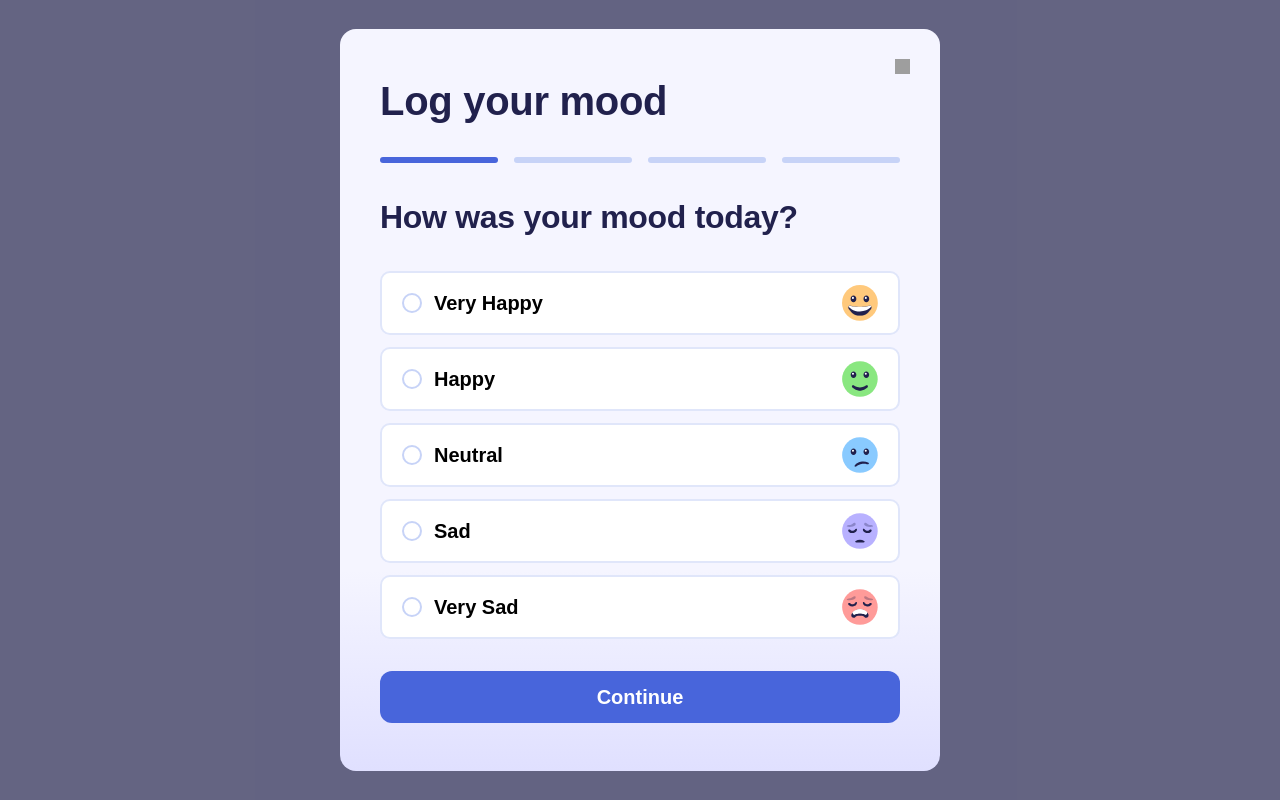
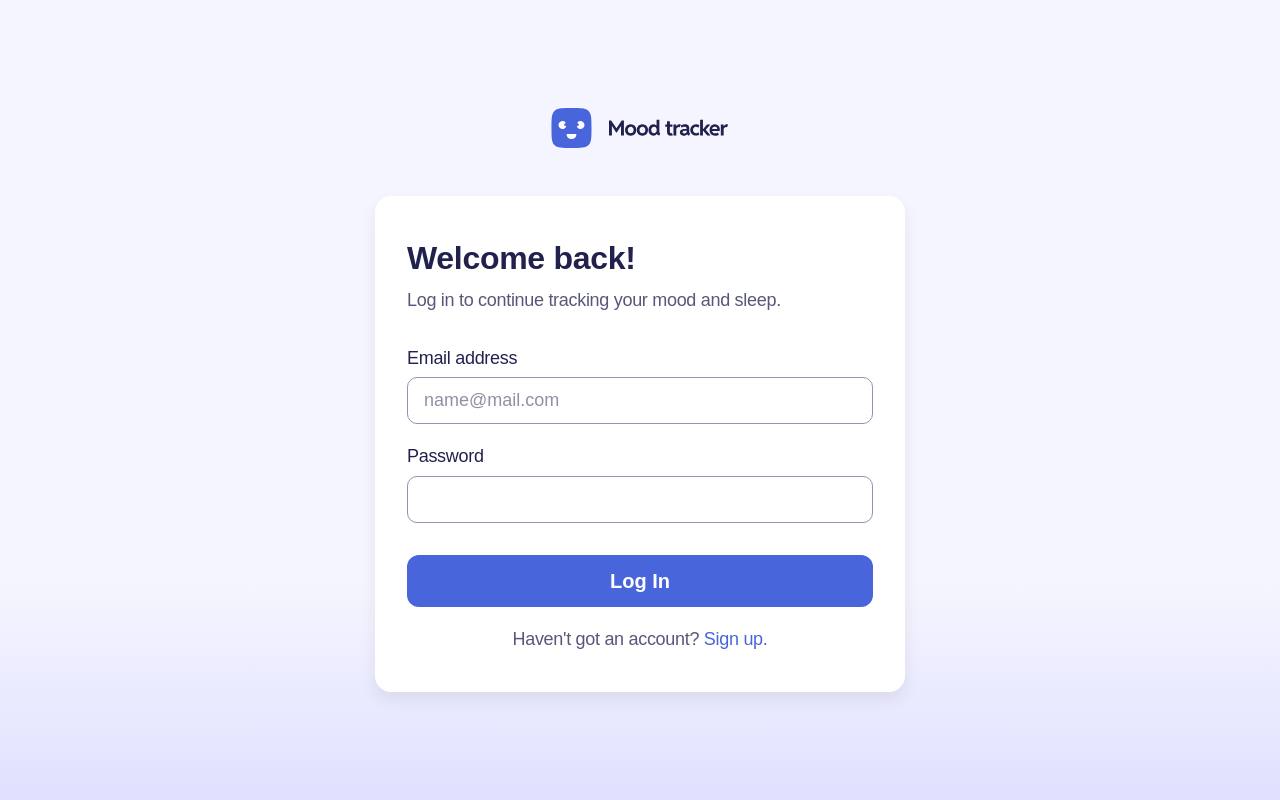
Before and after one commit to paladinescamila/Mood-Tracking-App, a React (Vite) app: page / in a window 1280 px wide. Built offline with nearby package versions, Linux system fonts and the light colour scheme; grey boxes are pictures that could not be loaded; a web font is replaced by a local one.

Commit message:
Add routing navigation

```diff
--- a/package.json
+++ b/package.json
@@ -13,6 +13,7 @@
 		"@tailwindcss/vite": "^4.3.3",
 		"react": "^19.2.8",
 		"react-dom": "^19.2.8",
+		"react-router-dom": "^7.18.2",
 		"tailwindcss": "^4.3.3",
 		"zustand": "^5.0.15"
 	},
--- a/src/App.tsx
+++ b/src/App.tsx
@@ -1,11 +1,22 @@
+import {BrowserRouter as Router, Route, Routes} from 'react-router-dom';
 import './index.css';
 
-import AddEntryWindow from './components/pages/AddEntryWindow';
+import Login from '@/components/pages/Login';
+import Signup from '@/components/pages/Signup';
+import Onboarding from '@/components/pages/Onboarding';
+import Dashboard from '@/components/pages/Dashboard';
 
 function App() {
 	return (
 		<>
-			<AddEntryWindow />
+			<Router>
+				<Routes>
+					<Route path='/' element={<Login />} />
+					<Route path='/signup' element={<Signup />} />
+					<Route path='/onboarding' element={<Onboarding />} />
+					<Route path='/dashboard' element={<Dashboard />} />
+				</Routes>
+			</Router>
 		</>
 	);
 }
--- a/tsconfig.json
+++ b/tsconfig.json
@@ -5,7 +5,7 @@
 		"baseUrl": ".",
 		"ignoreDeprecations": "6.0",
 		"paths": {
-			"@/*": ["./src/*"]
+			"@/*": ["src/*"]
 		}
 	}
 }
```
Also changed, not shown: 2 other files (tests, documents, lock files or other folders).
